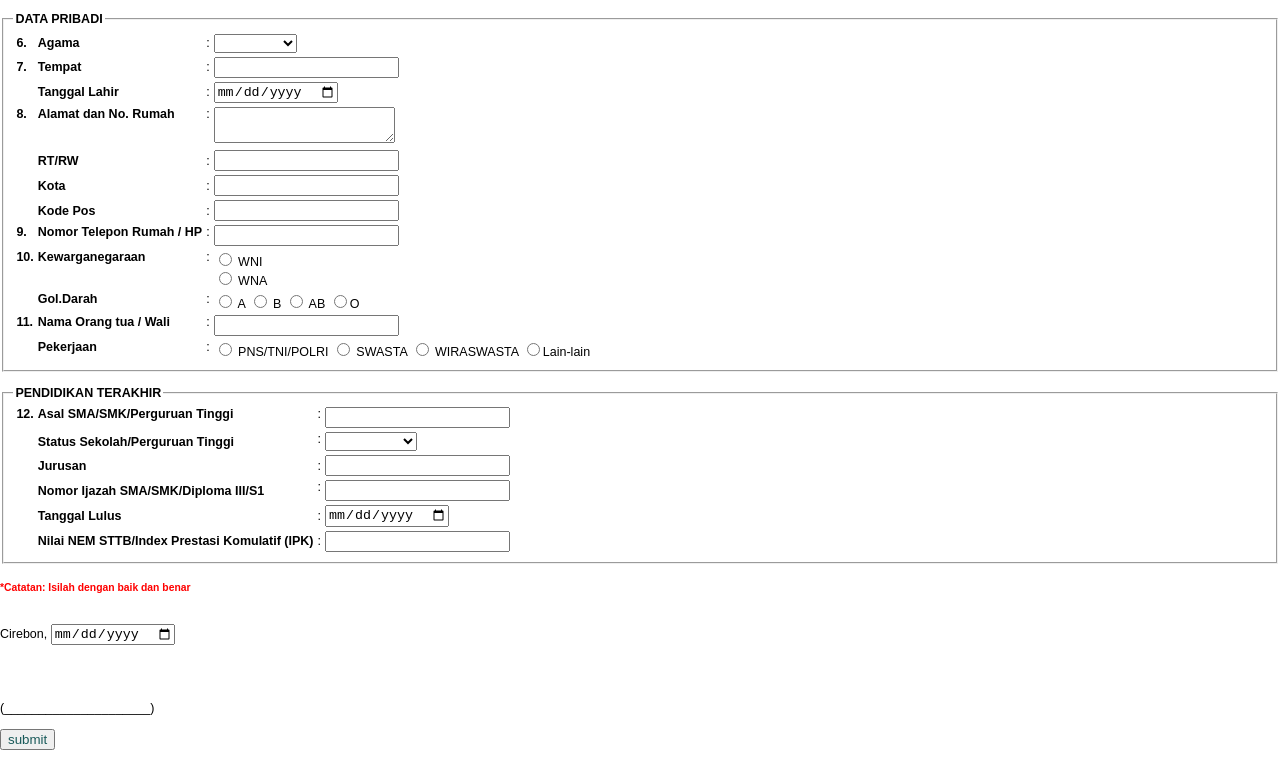
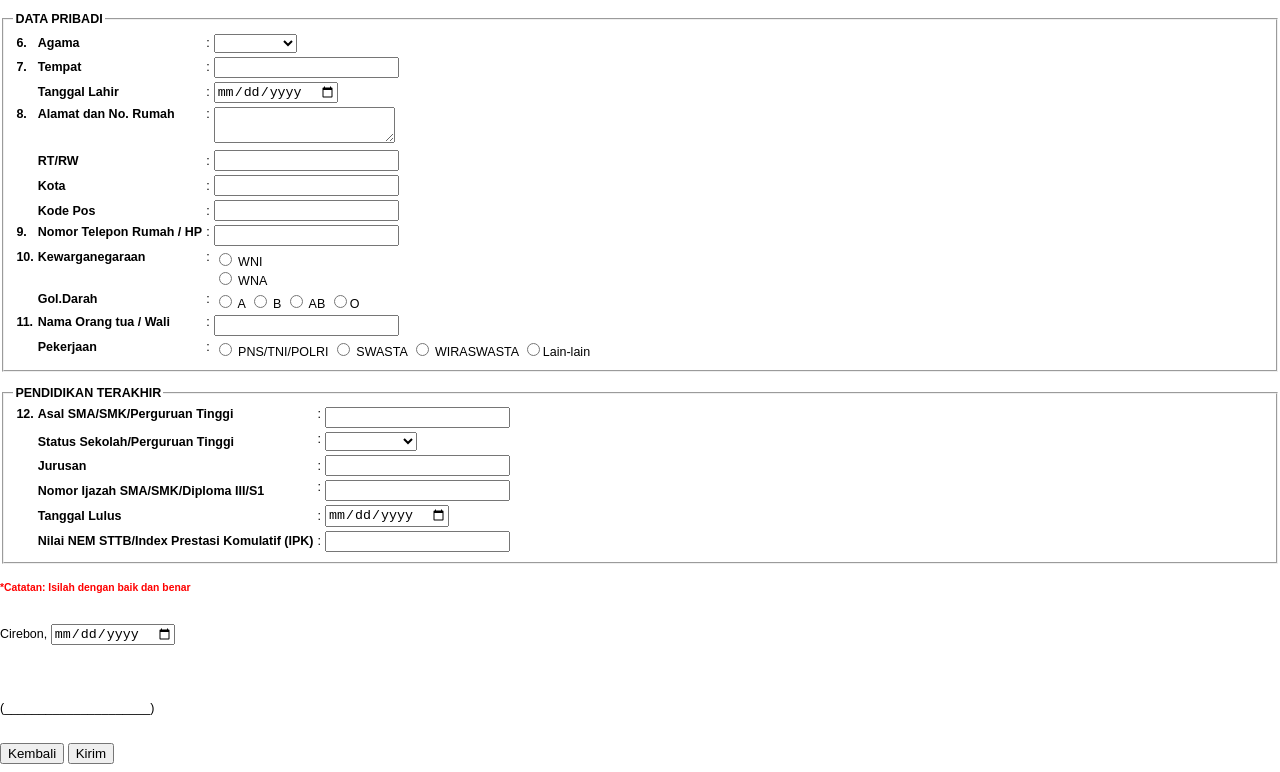
Before and after one commit to anilestari99/anilestari99.github.io, a plain HTML site: page p04-formpmb-css-responsive/p04css-responsive.html in a window 1280 px wide. Shown: the part 1505-2277 px from the top of the page. Drawn offline with Linux system fonts and the light colour scheme.

Commit message:
Add files via upload

```diff
--- a/p04-formpmb-css-responsive/p04css-responsive.html
+++ b/p04-formpmb-css-responsive/p04css-responsive.html
@@ -308,7 +308,9 @@
         </tbody>
         <br>
     </div>
-    <button><a href="#">submit</a></button>
-    </form>
+    <br>
+    <button type="button" onclick="document.location.href = '../'" align="right">Kembali</button>
+    <button type="submit">Kirim</button>
+
 </body>
 </html>
```
